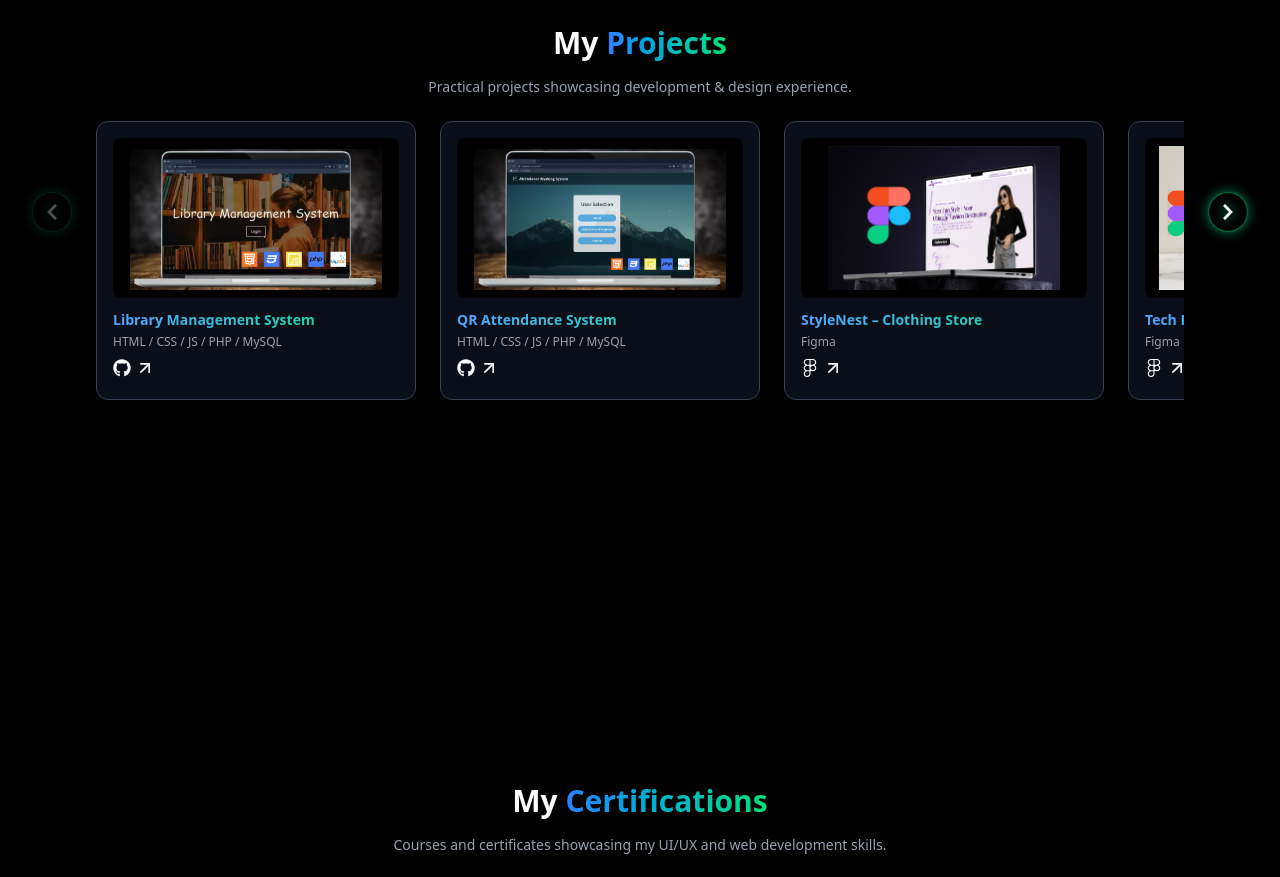
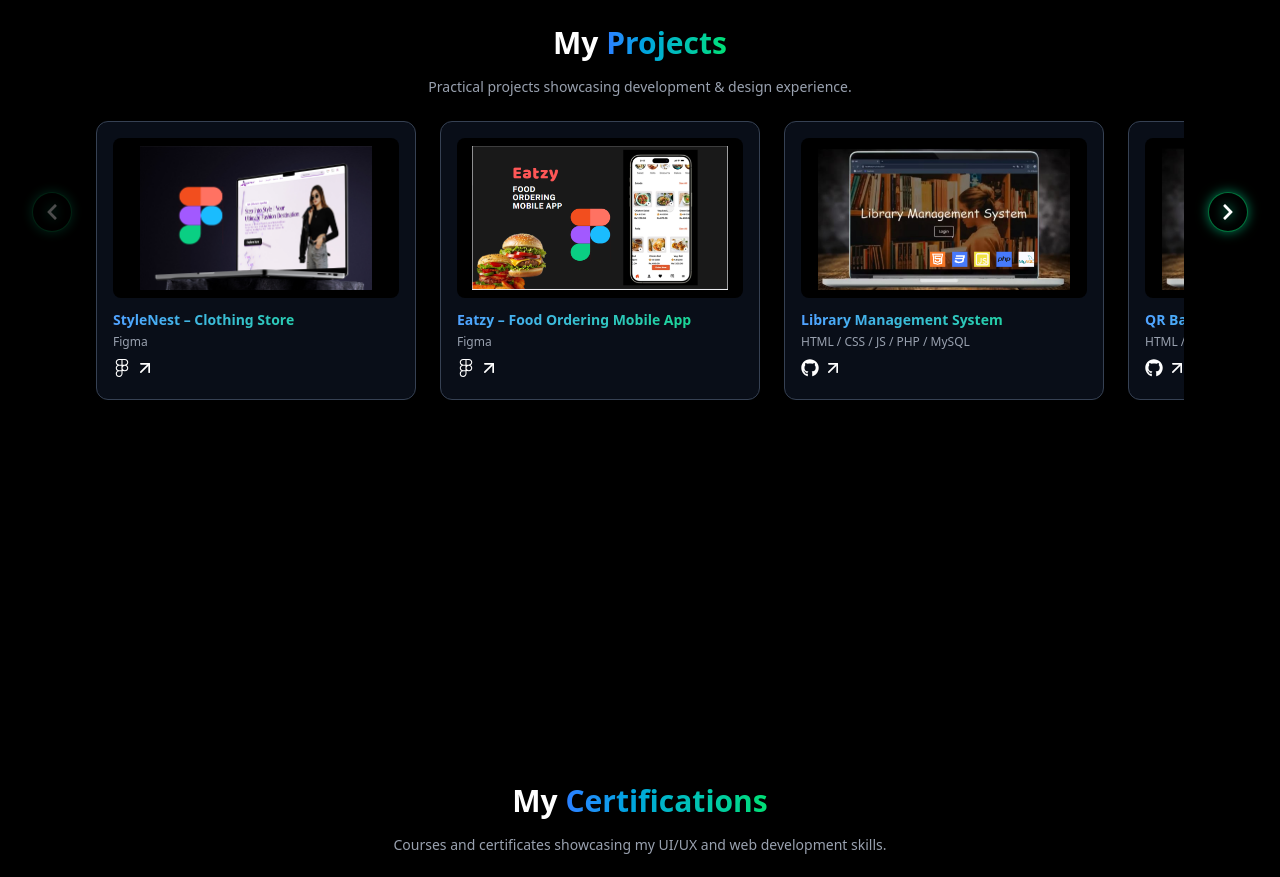
Before and after one commit to Imansa2002/portfolio, a React (Vite) app: page / in a window 1280 px wide. Shown: the part 2660-3537 px from the top of the page. Built offline with nearby package versions, Linux system fonts and the light colour scheme.

Commit message:
update: Add new project

```diff
--- a/src/components/Projects.jsx
+++ b/src/components/Projects.jsx
@@ -10,13 +10,15 @@ import LMSImage from "../assets/lib.PNG";
 import stylenest from "../assets/stylenest.PNG";
 import techfeed from "../assets/techfeed.PNG";
 import todo from "../assets/todo.PNG";
+import eatzy from "../assets/eatzy.PNG";
 
 const projects = [
-  { id: 1, name: "Library Management System", tech: "HTML / CSS / JS / PHP / MySQL", image: LMSImage, link: "https://github.com/Chamaracperera/LMS.git" },
-  { id: 2, name: "QR Attendance System", tech: "HTML / CSS / JS / PHP / MySQL", image: QRImage, link: "https://github.com/Chamaracperera/Attendance-Marking-System.git" },
-  { id: 3, name: "StyleNest – Clothing Store", tech: "Figma", image: stylenest, link: "https://www.figma.com/design/nrgSR8NZRtt6h4zDNQJZt1/Fashion-e-commerce-website" },
-  { id: 4, name: "Tech Feed – News App", tech: "Figma", image: techfeed, link: "https://www.figma.com/design/JDLHVG93mfrZSKtALFYF8q/Tech-Feed" },
-  { id: 5, name: "To-Do App", tech: "React.JS / CSS", image: todo, link: "https://github.com/Imansa2002/todo-app.git" },
+  { id: 1, name: "StyleNest – Clothing Store", tech: "Figma", image: stylenest, link: "https://www.figma.com/design/nrgSR8NZRtt6h4zDNQJZt1/Fashion-e-commerce-website" },
+  { id: 2, name: "Eatzy – Food Ordering Mobile App", tech: "Figma", image: eatzy, link: "https://www.figma.com/design/5YJVBRMbyoEIqcYXQm3CBh/Eatzy-Food-App?node-id=0-1&t=M1zXn4ExTTUmklWr-1" },
+  { id: 3, name: "Library Management System", tech: "HTML / CSS / JS / PHP / MySQL", image: LMSImage, link: "https://github.com/Chamaracperera/LMS.git" },
+  { id: 4, name: "QR Based Attendance Marking System", tech: "HTML / CSS / JS / PHP / MySQL", image: QRImage, link: "https://github.com/Chamaracperera/Attendance-Marking-System.git" },
+  { id: 5, name: "Tech Feed – Faculty News App", tech: "Figma", image: techfeed, link: "https://www.figma.com/design/JDLHVG93mfrZSKtALFYF8q/Tech-Feed" },
+  { id: 6, name: "To-Do App", tech: "React.JS / CSS", image: todo, link: "https://github.com/Imansa2002/todo-app.git" },
 ];
 
 const Projects = () => {
```
Also changed, not shown: src/assets/eatzy.PNG (added), src/index.css (line endings or trailing spaces).
